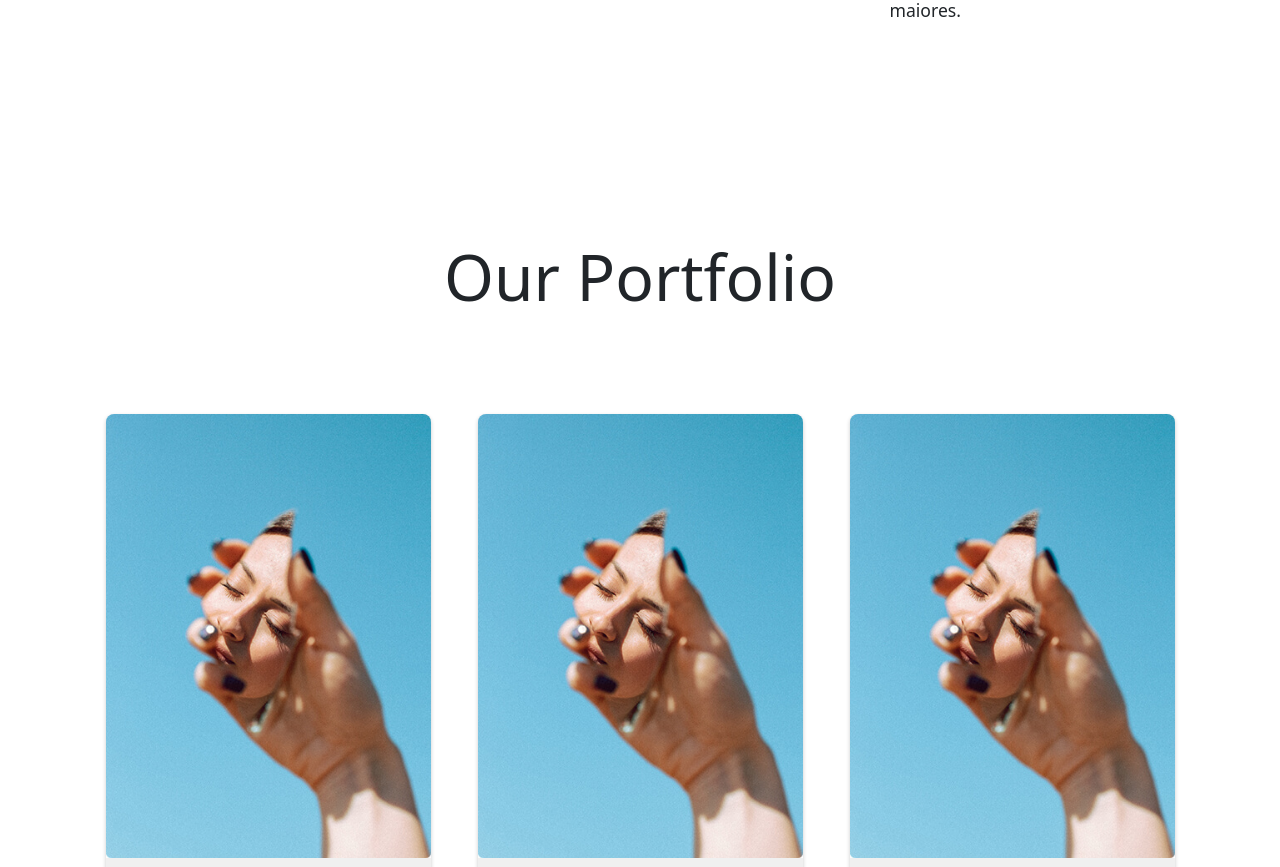
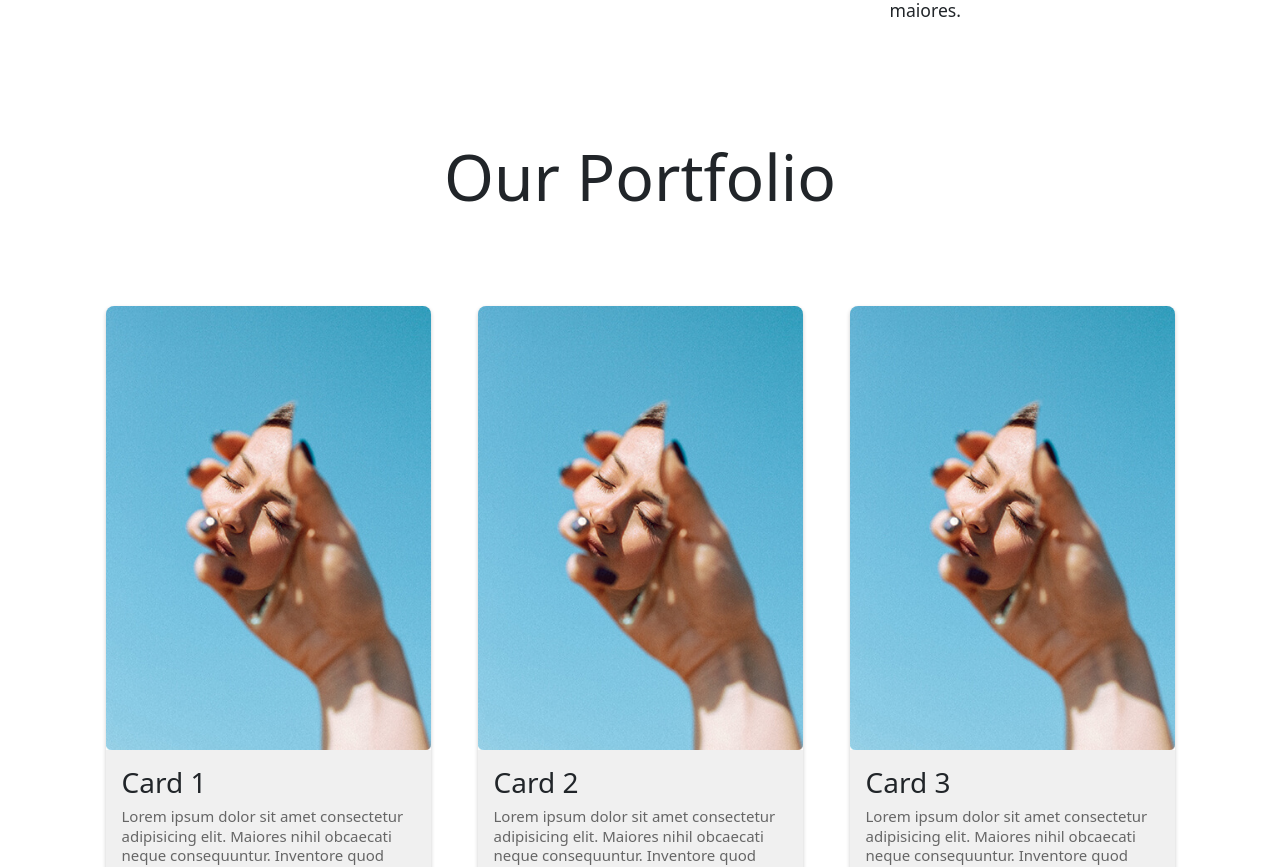
Before and after one commit to JanudaStack/business-website-react, a React (Vite) app: page / in a window 1280 px wide. Shown: the part 2060-2927 px from the top of the page. Built offline with nearby package versions, Linux system fonts and the light colour scheme.

Commit message:
Refactor heading elements in Contact and News components; add ID for Contact Us section and adjust styles for improved layout

```diff
--- a/src/components/Contact.jsx
+++ b/src/components/Contact.jsx
@@ -6,7 +6,7 @@ function Contact() {
             <div className="container">
                 <div className="container">
                     <div className="heading-container ">
-                        <div className=" heading">
+                        <div className="heading" id="contact-us">
                             <h2>Contact Us</h2>
                         </div>
                     </div>
--- a/src/components/News.jsx
+++ b/src/components/News.jsx
@@ -3,7 +3,7 @@ function News() {
         <>
             <div className="container">
                 <div className="heading-container ">
-                    <div className=" heading">
+                    <div className="heading">
                         <h2>Latest News</h2>
                     </div>
                 </div>
--- a/src/styles/Contact.css
+++ b/src/styles/Contact.css
@@ -10,3 +10,7 @@
     border-radius: 5px;
     width: 100%;
 }
+
+#contact-us {
+    margin-bottom: 50px;
+}
--- a/src/styles/Portfolio.css
+++ b/src/styles/Portfolio.css
@@ -2,12 +2,6 @@
     margin: 0px;
     padding: 0px;
     box-sizing: border-box;
-}
-
-.heading-container {
-    display: flex;
-    text-align: left;
-    margin-top: 100px;
 }
 
 .heading h2 {
--- a/src/styles/Service.css
+++ b/src/styles/Service.css
@@ -15,7 +15,7 @@
 .card {
     border: none;
     /* width: clamp (400px, 690px, 650px); */
-    transition: all 0.5s;
+    transition: all 0.3s ease-in-out;
 }
 
 .card:hover {
```
